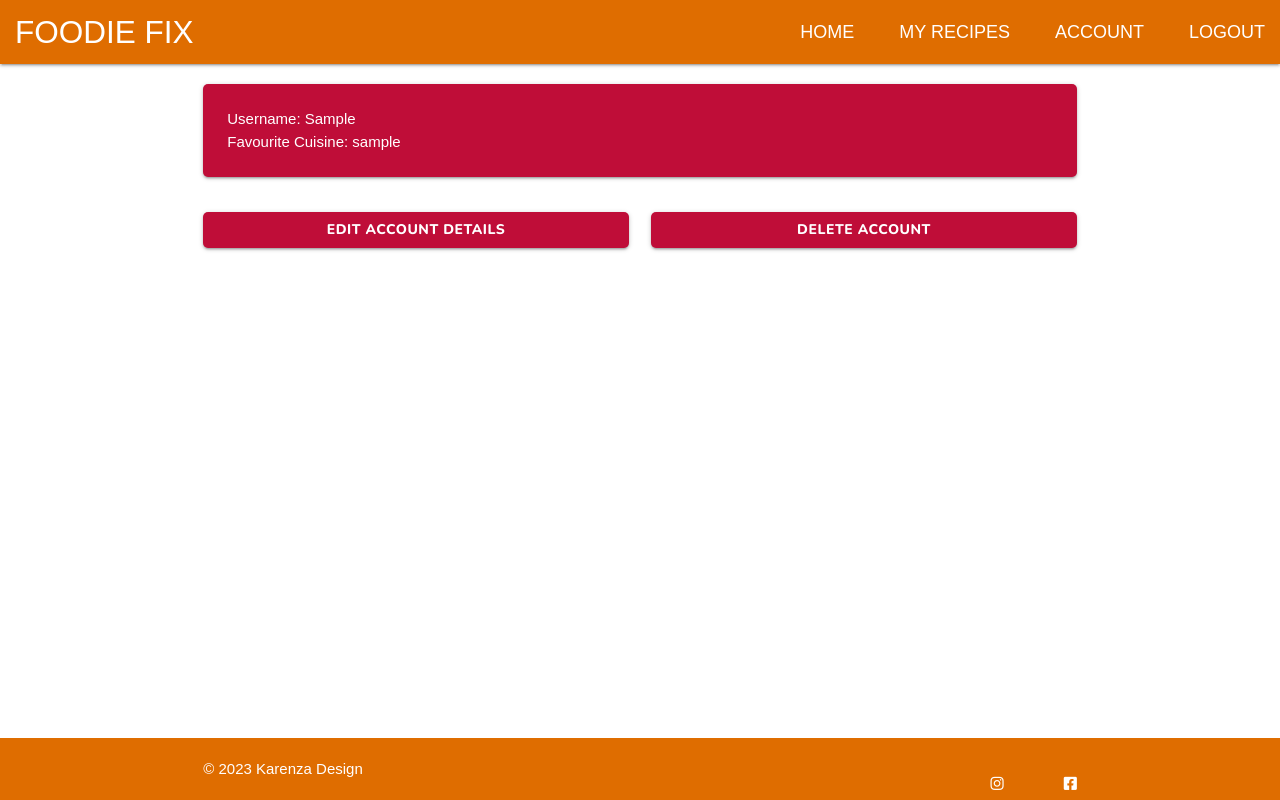
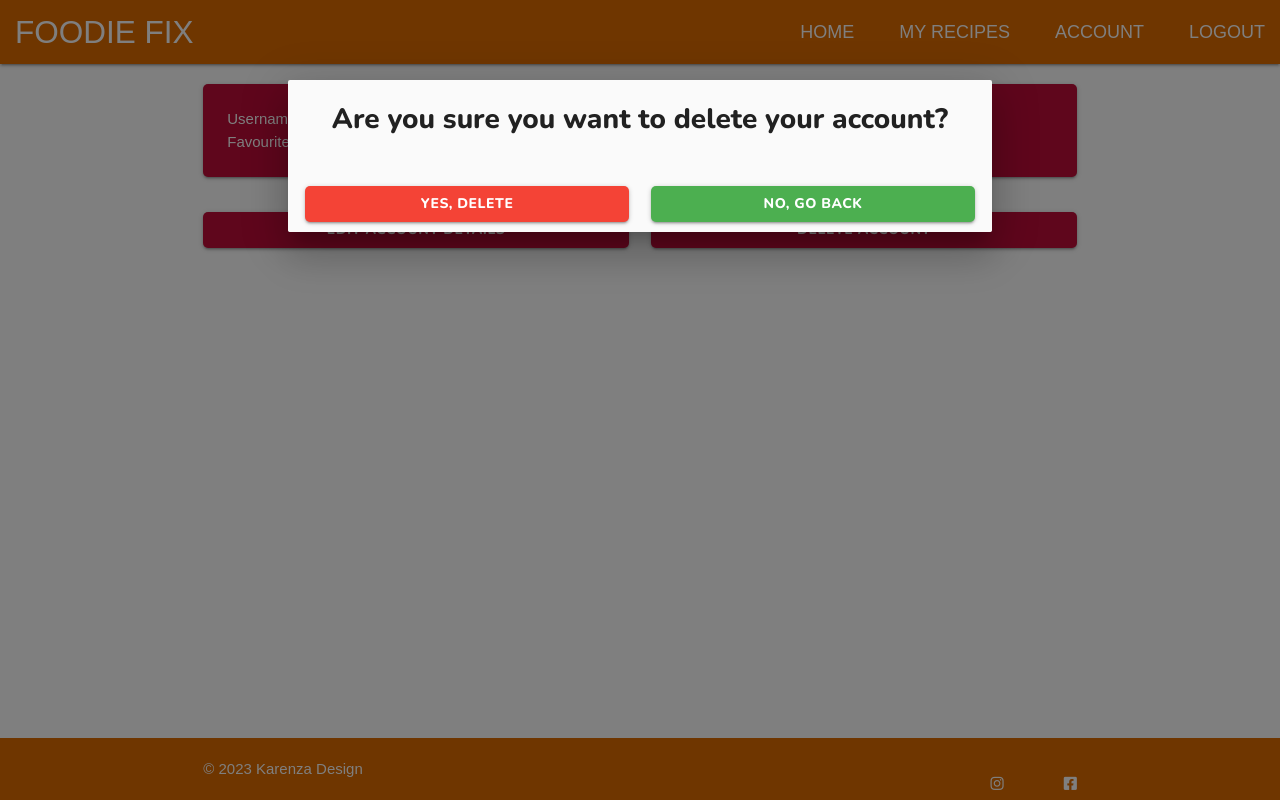
Before and after one commit to Renz2299/foodie-fix, a Flask app: page /account in a window 1280 px wide, after a click on "DELETE ACCOUNT". Run offline with Flask 2, Linux system fonts and the light colour scheme; a user stored in the database is signed in; some web fonts are replaced.

Commit message:
confirmation modal for deleting account added and styled appropriately

```diff
--- a/foodiefix/static/css/styles.css
+++ b/foodiefix/static/css/styles.css
@@ -148,6 +148,22 @@ a:hover {
     color: #DF6D00;
 }
 
+.delete-btn {
+    background-color: #F44336;
+}
+
+.delete-btn:hover {
+    background-color: #B71C1C;
+}
+
+.no-btn {
+    background-color: #4CAF50;
+}
+
+.no-btn:hover {
+    background-color: #1B5E20;
+}
+
 /* ---------------------------------------------------- forms */
 
 /* label focus color */
--- a/foodiefix/static/js/script.js
+++ b/foodiefix/static/js/script.js
@@ -1,3 +1,7 @@
+$(document).ready(function () {
+  $('.modal').modal();
+});
+
 document.addEventListener('DOMContentLoaded', function() {
     // sidenav initialisation
     let sidenav = document.querySelectorAll('.sidenav');
@@ -9,13 +13,4 @@ document.addEventListener('DOMContentLoaded', function() {
       format: "dd mmmm, yyyy",
       i18n: {done: "Select"}
     });
-
-    let instance = M.Modal.getInstance(elem);
-
-    $(document).ready(function(){
-      $('.modal').modal({
-          instance.open(),
-          instance.close()
-      });
-    });
   });
--- a/foodiefix/templates/account.html
+++ b/foodiefix/templates/account.html
@@ -20,26 +20,32 @@
     </div>
     <div class="col s12 m6 l6">
         <!-- Modal Trigger -->
-        <a class="btn bg-deep-fuscia modal-trigger" href="#delete_account">
+        <a class="btn bg-deep-fuscia waves-effect waves-light modal-trigger" href="#delete_account">
             <p class="nunito-white">Delete Account</p>
         </a>
     </div>
 </div>
+{% endblock %}
 
+{% block modals %}
 <!-- Modal Structure -->
 <div id="delete_account" class="modal">
-    <div class="modal-content">
-        <h4>Modal Header</h4>
-        <p>A bunch of text</p>
+    <div class="modal-content center-align">
+        <h3>Are you sure you want to delete your account?</h3>
     </div>
     <div class="modal-footer">
-        <a href="{{ url_for('delete_account', user_id=current_user.id) }}" class="btn bg-deep-fuscia">
-            <p class="nunito-white">Delete</p>
-        </a>
-        <a href="{{ url_for('account') }}" class="modal-close waves-effect waves-green btn-flat">
-            <p class="nunito-white">Nevermind</p>
-        </a>
+        <div class="row">
+            <div class="col s12 m6 l6">
+                <a href="{{ url_for('delete_account', user_id=current_user.id) }}" class="btn delete-btn">
+                    <p class="nunito-white">Yes, delete</p>
+                </a>
+            </div>
+            <div class="col s12 m6 l6">
+                <a href="{{  url_for('account')}}" class="modal-close btn no-btn">
+                    <p class="nunito-white">No, go back</p>
+                </a>
+            </div>
+        </div>
     </div>
 </div>
-
 {% endblock %}
--- a/foodiefix/templates/base.html
+++ b/foodiefix/templates/base.html
@@ -85,6 +85,10 @@
         </div>
     </footer>
 
+    {% block modals %}
+    {% endblock %}
+
+    <script src="https://cdnjs.cloudflare.com/ajax/libs/jquery/3.6.1/jquery.min.js"></script>
     <script src="https://cdnjs.cloudflare.com/ajax/libs/materialize/1.0.0/js/materialize.min.js"></script>
     <script src="{{ url_for('static', filename='js/script.js') }}"></script>
 
```
